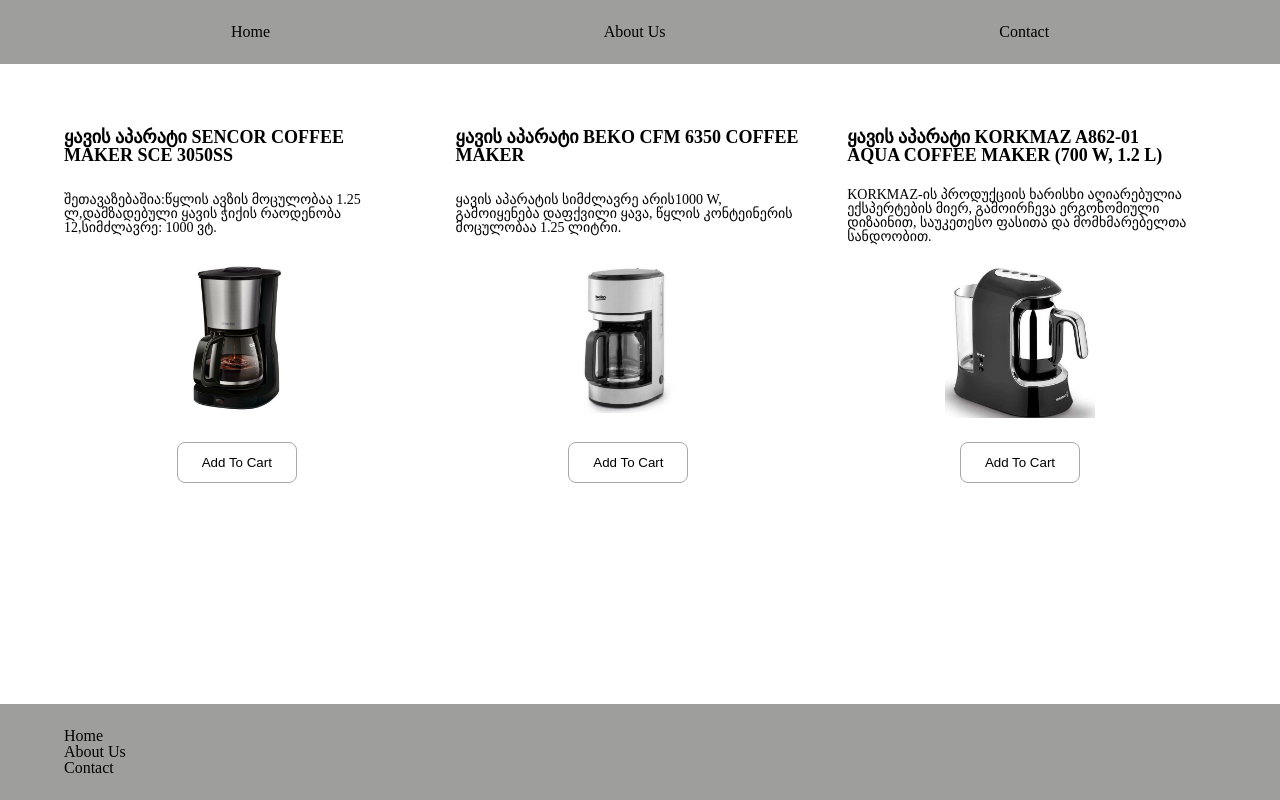
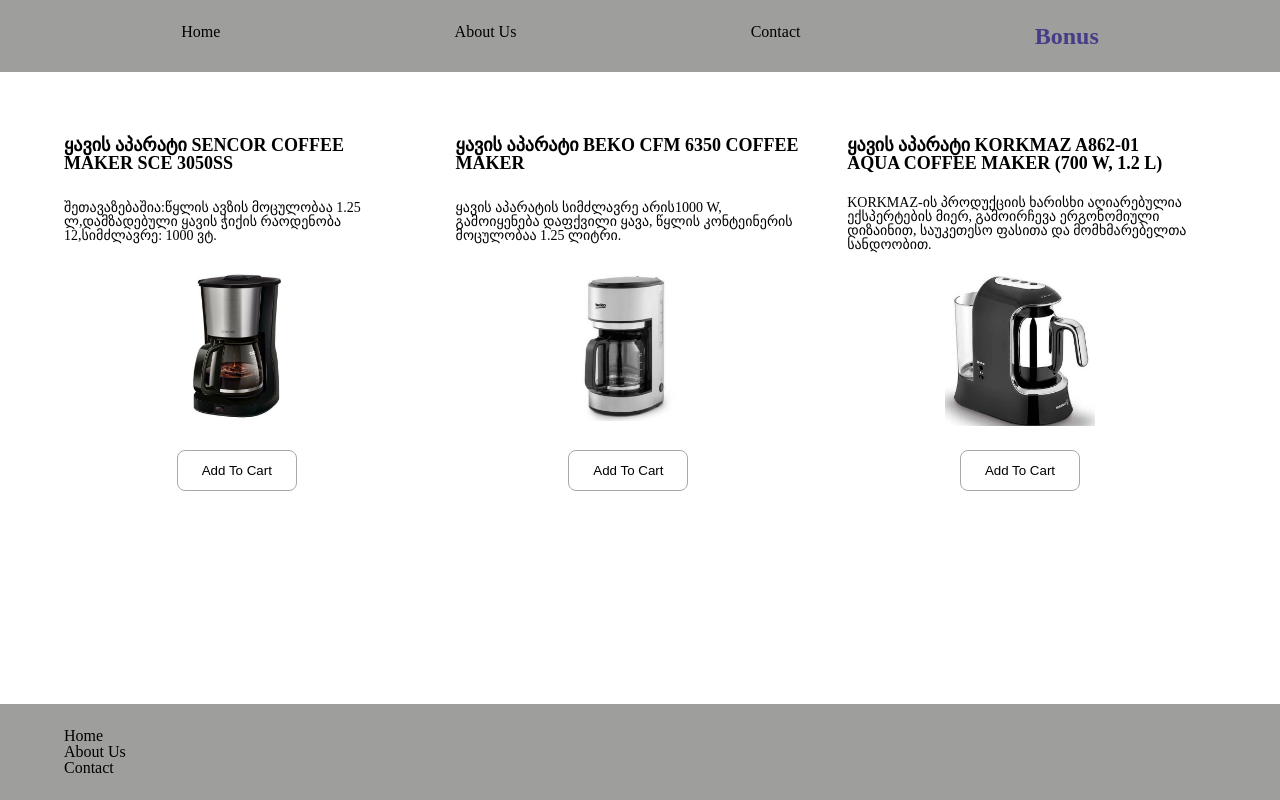
Before and after one commit to AleksandreMaisuradze/tbcHomework1, a React (Create React App) app: page / in a window 1280 px wide. Built offline with nearby package versions, Linux system fonts and the light colour scheme.

Commit message:
create bonus page

```diff
--- a/src/App.js
+++ b/src/App.js
@@ -6,6 +6,7 @@
 import Footer from './components/Footer/Footer';
 import AboutUs from './pages/About Us/AboutUs';
 import Contact from './pages/Contact/Contact';
+import Bonus from './pages/Bonus/Bonus';
 
 function App() {
   return (
@@ -15,6 +16,7 @@
         <Route path={routes.home} element={<Home />} />
         <Route path={routes.aboutUs} element={<AboutUs />} />
         <Route path={routes.contact} element={<Contact />} />
+        <Route path={routes.bonus} element={<Bonus />} />
       </Routes>
       <Footer />
     </div>
--- a/src/components/Header/Header.css
+++ b/src/components/Header/Header.css
@@ -1,5 +1,5 @@
 .header {
-    background-color:rgb(158, 158, 157);
+    background-color: rgb(158, 158, 157);
     padding: 24px 64px;
 }
 
@@ -11,3 +11,24 @@
 .header_li {
     cursor: pointer;
 }
+
+.bonus {
+    cursor: pointer;
+    font-weight: bold;
+    font-size: 24px;
+    animation: change .7s infinite;
+}
+
+@keyframes change {
+    0% {
+        color: rgb(62, 62, 142)
+    }
+
+    50% {
+        color: rgb(163, 51, 51)
+    }
+
+    100% {
+        color: rgb(62, 62, 142)
+    }
+}
--- a/src/components/Header/Header.js
+++ b/src/components/Header/Header.js
@@ -14,6 +14,9 @@
     const clickHandler3 = () => {
         navigate(routes.contact)
     }
+    const clickHandler4 = () => {
+        navigate(routes.bonus)
+    }
     return (
         <header className='header'>
             <nav className='header_nav'>
@@ -21,6 +24,7 @@
                     <li className='header_li' onClick={clickHandler}>Home</li>
                     <li className='header_li' onClick={clickHandler2}>About Us</li>
                     <li className='header_li' onClick={clickHandler3}>Contact</li>
+                    <li className='bonus' onClick={clickHandler4}>Bonus</li>
                 </ul>
             </nav>
         </header>
--- a/src/constants/routes.js
+++ b/src/constants/routes.js
@@ -1,5 +1,6 @@
 const home = '/'
 const aboutUs = '/about'
 const contact = '/contact'
+const bonus = '/bonus'
 
-export const routes = { home, aboutUs, contact }
+export const routes = { home, aboutUs, contact, bonus }
--- a/src/pages/About Us/AboutUs.css
+++ b/src/pages/About Us/AboutUs.css
@@ -1,6 +1,6 @@
 .about {
     padding: 150px;
-    line-height:2rem;
+    line-height: 2rem;
     font-weight: bold;
     font-size: 24px;
 }
--- /dev/null
+++ b/src/pages/Bonus/Bonus.js
@@ -0,0 +1,7 @@
+import React from 'react'
+
+export default function Bonus() {
+  return (
+    <div>Bonus</div>
+  )
+}
```
Also changed, not shown: src/pages/Bonus/Bonus.css (added).
